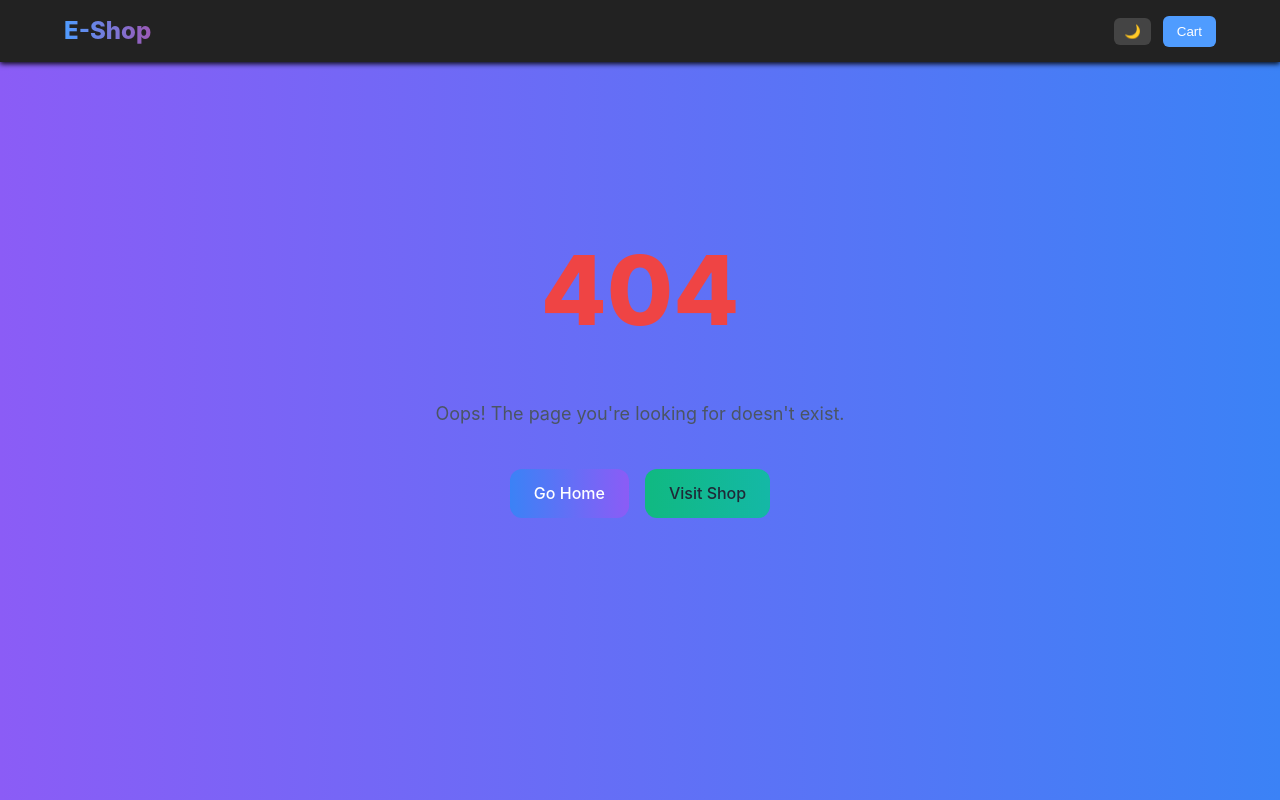
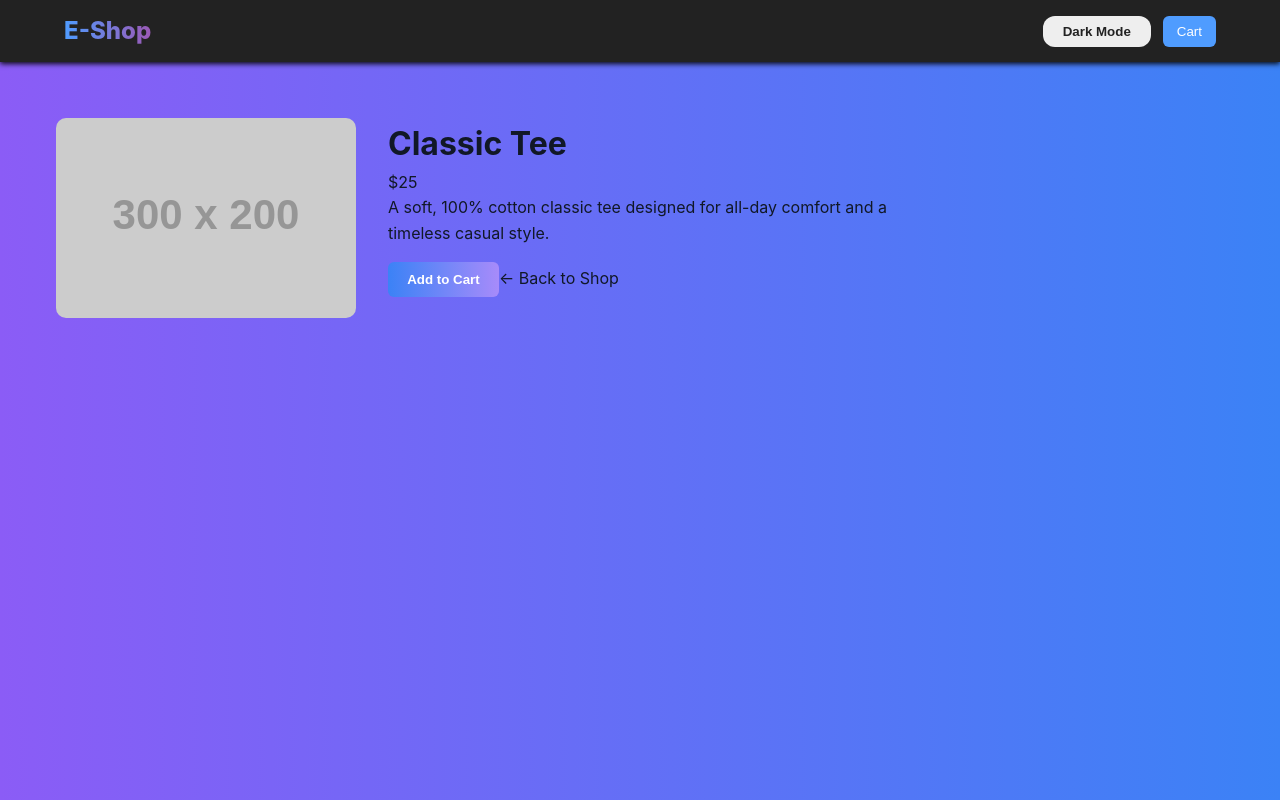
Before and after one commit to RodriguezRamiro/ecommerce_app, a React (Vite) app in the folder frontend/: page /product/1 in a window 1280 px wide. Before the commit this address had no page. Built offline with nearby package versions, Linux system fonts and the light colour scheme.

Commit message:
Fix featured products, update ProductCard and Shop filters, add ProductDetail page

```diff
--- a/frontend/src/App.jsx
+++ b/frontend/src/App.jsx
@@ -1,60 +1,78 @@
 // src/App.jsx
 
-import { useState } from "react";
+import { useState, useEffect } from "react";
 import { BrowserRouter as Router, Routes, Route } from "react-router-dom";
 import Navbar from "./components/Navbar";
 import "./App.css";
 import CartDrawer from "./components/CartDrawer";
-import { useCart } from "./context/CartContext";
+import ProductDetail from "./pages/ProductDetail";
 
 
 // Pages
 import Home from "./pages/Home";
 import Shop from "./pages/Shop";
 import Cart from "./pages/Cart";
+import About from "./pages/About";
 import Checkout from "./pages/Checkout";
 import NotFound from "./pages/NotFound";
 
+// A custom hook for local storage to avoid repetition and potential bugs.
+function useLocalStorage(key, defaultValue) {
+  const [value, setValue] = useState(() => {
+    try {
+      const storedValue = localStorage.getItem(key);
+      return storedValue ? JSON.parse(storedValue) : defaultValue;
+    } catch (error) {
+      console.error("Error retrieving from local storage:", error);
+      return defaultValue;
+    }
+  });
+
+  useEffect(() => {
+    try {
+      localStorage.setItem(key, JSON.stringify(value));
+    } catch (error) {
+      console.error("Error saving to local storage:", error);
+    }
+  }, [key, value]);
+
+  return [value, setValue];
+}
 
 function App() {
-  const [cartItems, setCartItems] = useState([]);
   const [isCartOpen, setIsCartOpen] = useState(false);
-  const [darkMode, setDarkMode] = useState(false);
 
+  // A custom hook for managing state in local storage.
+  const [cartItems, setCartItems] = useLocalStorage("cartItems", []);
 
+  // Theme persistence to local storage using the custom hook.
+  const [darkMode, setDarkMode] = useLocalStorage("theme", false);
 
- // Handle adding product to cart
+  // Handle adding product to cart.
   const handleAddToCart = (product) => {
     setCartItems((prev) => {
-    const existing = prev.find((item) =>
-    item.id === product.id);
+      const existing = prev.find((item) => item.id === product.id);
       if (existing) {
         return prev.map((item) =>
           item.id === product.id
-      ? { ...item, quantity: (item.quantity || 1) + 1}
+            ? { ...item, quantity: (item.quantity || 1) + 1 }
             : item
         );
       } else {
-      return [...prev, { ...product, quantity: 1}];
+        return [...prev, { ...product, quantity: 1 }];
       }
     });
-
-const [darkMode, setDarkMode] = useState(
-  () => localStorage.getItem("theme") === "dark"
-);
-
-setIsCartOpen(true); //auto-open cart when adding
-
+    setIsCartOpen(true); // auto-open cart when adding
   };
 
-   // Handle removing cart products
+  // Handle removing cart products.
   const handleRemoveFromCart = (productId) => {
     setCartItems((prev) => prev.filter((item) => item.id !== productId));
   };
 
-  // Update quantity (for +/- buttons in cart drawer)
+  // Update quantity (for +/- buttons in cart drawer).
   const handleUpdateQuantity = (productId, qty) => {
-    if (qty <=0) {
+    if (qty <= 0) {
       handleRemoveFromCart(productId);
     } else {
       setCartItems((prev) =>
@@ -73,7 +91,7 @@ setIsCartOpen(true); //auto-open cart when adding
           cartCount={cartItems.length}
           onToggleCart={() => setIsCartOpen(true)}
           darkMode={darkMode}
-          setDarkMode={darkMode}
+          setDarkMode={setDarkMode}
         />
 
         {/* Main content area */}
@@ -81,7 +99,9 @@ setIsCartOpen(true); //auto-open cart when adding
           <Routes>
             <Route path="/" element={<Home onAddToCart={handleAddToCart} />} />
             <Route path="/shop" element={<Shop onAddToCart={handleAddToCart} />} />
-            <Route path="/cart" element={<Cart cartItems={cartItems} />} />
+            <Route path="/product/:id" element={<ProductDetail onAddToCart={handleAddToCart} />} />
+            <Route path="/cart" element={<Cart cartItems={cartItems} onUpdateQuantity={handleUpdateQuantity} onRemoveFromCart={handleRemoveFromCart} />} />
+            <Route path="/about" element={<About />} />
             <Route path="/checkout" element={<Checkout />} />
             <Route path="*" element={<NotFound />} />
           </Routes>
--- a/frontend/src/components/Navbar.jsx
+++ b/frontend/src/components/Navbar.jsx
@@ -5,12 +5,10 @@ import { Link, useLocation } from "react-router-dom";
 import { useCart } from "../context/CartContext";
 import "./styles/Navbar.css";
 
-export default function Navbar(onToggleCart, darkMode, setDarkMode) {
+export default function Navbar({ onToggleCart, darkMode, setDarkMode, cartCount }) {
   const [mobileOpen, setMobileOpen] = useState(false);
     const location = useLocation();
 
-    // Get cart state + actions from context
-    const { cart, cartCount } = useCart();
 
   // Apply dark mode on mount and on toggle
   useEffect(() => {
@@ -62,11 +60,10 @@ export default function Navbar(onToggleCart, darkMode, setDarkMode) {
         {/* Right side buttons */}
         <div className="nav-actions">
           {/* Dark Mode Toggle */}
-          <button
+          <button className="dark-toggle"
             onClick={() => setDarkMode(!darkMode)}
-            className="dark-toggle"
           >
-            {darkMode ? "🌞" : "🌙"}
+            {darkMode ? "Light Mode" : "Dark Mode"}
           </button>
 
           {/* Cart */}
--- a/frontend/src/components/ProductCard.jsx
+++ b/frontend/src/components/ProductCard.jsx
@@ -1,6 +1,7 @@
 // frontend/src/components/ProductCard.jsx
 
 import React, { useState } from "react";
+import { Link } from 'react-router-dom';
 import "./styles/ProductCard.css";
 
 // Inline SVG fallback
@@ -25,22 +26,26 @@ export default function ProductCard({ product, onAddToCart }) {
       {/* Badge for featured products */}
       {product.badge && (
         <div className={`badge ${product.badge.toLowerCase()}`}>
-        {product.badge}
+          {product.badge}
         </div>
       )}
 
+
+
       {/* Product Image */}
+      <Link to={`/product/${product.id}`}>
       <img
-        src={src}
-        alt={product.name ? `${product.name} product image` : "Product image"}
-        className="product-image"
-        onError={() => setSrc(fallbackSvg)}
-      />
+          src={src}
+          alt={product.name || "Unnamed product"}
+          onError={() => setSrc(fallbackSvg)}
+        /> {/* Fallback on error */}
+      </Link>
 
-      {/* Product Details */}
+      {/* Title */}
       <h3 className="product-title">
-        {product.name || "Unnamed Product"}
+        <Link to={`/product/${product.id}`}>{product.name}</Link>
       </h3>
+
 
       {/* Product description */}
       <p className="product-description">
--- a/frontend/src/components/styles/Navbar.css
+++ b/frontend/src/components/styles/Navbar.css
@@ -59,18 +59,42 @@
     gap: 12px;
   }
 
-  .dark-toggle {
-    padding: 6px 10px;
-    border: none;
-    border-radius: 6px;
+.app-container.ligth-mode .navbar {
+    background: #ffffff;
+    color: #222;
+    box-shadow: 0 2px 5px rgba(0, 0, 0, 0.3);
+}
+
+.app-container.light-mode .nav-link {
+    color: #444;
+}
+
+.app-container.light-mode .navv-link:hover {
+    color: #4f9cff;
+}
+
+.app-container.light-mode .dark-toggle {
+    background : #eee;
+    color: #222;
+}
+
+.app-container.light-mode .dark-toggle:hover {
+    background: #ddd;
+}
+
+.app-container.dark-mode .navbar {
+    background: #222;
+    color: white;
+}
+
+.app-container.dark-mode .nav-link {
+    color: #ccc;
+}
+
+.app-container.dark-mode .dark-toggle {
     background: #444;
     color: white;
-    cursor: pointer;
-  }
-
-  .dark-toggle:hover {
-    background: #555;
-  }
+}
 
   .cart-btn {
     position: relative;
--- a/frontend/src/components/styles/ProductList.css
+++ b/frontend/src/components/styles/ProductList.css
@@ -37,3 +37,35 @@
     text-align: center;
     color: #777;
   }
+
+
+  .product-detail-container {
+    display: flex;
+    gap: 2rem;
+    padding: 2rem;
+  }
+
+  .product-detail-img {
+    width: 300px;
+    height: auto;
+    border-radius: 10px;
+  }
+
+  .product-detail-info {
+    max-width: 500px;
+  }
+
+  .add-to-cart-btn {
+    padding: 0.6rem 1.2rem;
+    background: linear-gradient(90deg, #3b82f6, #a78bfa);
+    color: white;
+    border: none;
+    border-radius: 6px;
+    cursor: pointer;
+    margin-top: 1rem;
+  }
+
+  .add-to-cart-btn:hover {
+    background: linear-gradient(90deg, #3b82f6);
+    transform: scale(1.03);
+  }
--- a/frontend/src/data/products.js
+++ b/frontend/src/data/products.js
@@ -6,24 +6,27 @@ const products = [
     name: "Classic Tee",
     price: 25,
     image: "https://via.placeholder.com/300x200",
-    featured: true,
+    badge: "Featured",
     category: "Apparel",
+    description: "A soft, 100% cotton classic tee designed for all-day comfort and a timeless casual style."
   },
   {
     id: 2,
     name: "Denim Jacket",
     price: 60,
     image: "https://via.placeholder.com/300x200",
-    featured: true,
+    badge: "Featured",
     category: "Apparel",
+    description: "A rugged denim jacket with a classic fit — perfect for layering in any season."
   },
   {
     id: 3,
     name: "Sneakers",
     price: 90,
     image: "https://via.placeholder.com/300x200",
-    featured: true,
+    badge: "Featured",
     category: "Footwear",
+    description: "Lightweight everyday sneakers with breathable mesh uppers and cushioned midsoles for extra comfort."
   },
   {
     id: 4,
@@ -31,6 +34,7 @@ const products = [
     price: 40,
     image: "https://via.placeholder.com/300x200",
     category: "Accessories",
+    description: "A spacious backpack made of durable canvas with padded straps and multiple storage compartments."
   },
   {
     id: 5,
@@ -38,6 +42,7 @@ const products = [
     price: 15,
     image: "https://via.placeholder.com/300x200",
     category: "Accessories",
+    description: "A classic baseball cap with adjustable strap and embroidered logo on the front panel."
   },
   {
     id: 6,
@@ -45,7 +50,8 @@ const products = [
     price: 30,
     image: "https://via.placeholder.com/300x200",
     category: "Accessories",
-  },
+    description: "Stylish UV-protected sunglasses with lightweight frames and polarized lenses."
+  }
 ];
 
 export default products;
--- a/frontend/src/pages/Home.jsx
+++ b/frontend/src/pages/Home.jsx
@@ -10,7 +10,9 @@ import Button from "../components/Button";
 import "./styles/Home.css";
 
 export default function Home({ onAddToCart }) {
-  const featured = products.filter((p) => p.featured);
+    const featured = products.filter(
+        (p) => p.badge && p.badge.toLowerCase() === "featured"
+      );
   const categories = [...new Set(products.map((p) => p.category))];
 
   return (
--- /dev/null
+++ b/frontend/src/pages/ProductDetail.jsx
@@ -0,0 +1,40 @@
+// frontend/src/pages/ProductDetail.jsx
+
+import React from 'react';
+import { useParams, Link } from 'react-router-dom';
+import products from '../data/products';
+import './styles/ProductDetail.css';
+
+export default function ProductDetail({ onAddToCart}) {
+    const { id } = useParams();                         // grab id;
+    const product = products.find(p => p.id === Number(id)); // find product by id
+
+    if (!product) {
+        return (
+            <div className='product-detail-container'>
+            <h2> Product Not Found </h2>
+            <Link to='/shop' className='black-button'>Back to Shop</Link>
+            </div>
+        );
+    }
+  return (
+    <div className='product-detail-container'>
+        <img src={product.image} alt={product.name} className='product-detail-img' />
+        <div className='product-detail-info'>
+            <h1>{product.name}</h1>
+            <p className='product-detail-price'>${product.price}</p>
+            <p className='product-detail-desc'>
+                {product.description || 'This is a greate product!'}
+            </p>
+            <button
+            className='add-to-cart-btn'
+            onClick={() => onAddToCart(product)}
+            >
+                Add to Cart
+            </button>
+            <Link to='/shop' className='black-button'>← Back to Shop</Link>
+
+        </div>
+    </div>
+  )
+}
--- a/frontend/src/pages/Shop.jsx
+++ b/frontend/src/pages/Shop.jsx
@@ -1,6 +1,6 @@
 //src/pages/Shop.jsx
 
-import React from "react";
+import React, { useState, useMemo } from "react";
 import { motion } from "framer-motion";
 import { Link } from "react-router-dom";
 import products from "../data/products";
@@ -8,6 +8,31 @@ import ProductList from "../components/ProductList";
 import "./styles/Shop.css";
 
 export default function Shop({ onAddToCart }) {
+
+    // State for filters and sorting
+    const [selectedCategory, setSelectedCategory] = useState('All');
+    const [sortOption, setSortOption] = useState(''); // "", "lowToHigh", "highToLow"
+
+    // Derived product list
+    const displayProducts = useMemo(() => {
+        let filtered = [...products];
+
+    // Filtered by category
+        if (selectedCategory !== 'All') {
+            filtered = filtered.filter(
+                (p) => p.category.toLowerCase() === selectedCategory.toLowerCase()
+            );
+        }
+    // Sorted by Price
+    if (sortOption === 'lowToHigh') {
+        filtered.sort((a, b) => a.price - b.price);
+    } else if (sortOption === 'highToLow')  {
+        filtered.sort((a, b) => b.price - a.price);
+    }
+    return filtered;
+    }, [selectedCategory, sortOption]);
+
+
     return (
       <div className="shop-container">
         {/* Title + Subtitle */}
@@ -28,19 +53,31 @@ export default function Shop({ onAddToCart }) {
         {/* Filter + Sort Bar */}
         <div className="filter-bar">
           <div className="filter-buttons">
-            <button className="filter-button">All</button>
-            <button className="filter-button">Accessories</button>
-            <button className="filter-button">Apparel</button>
+            {['All', 'Accessories', 'Apparel', 'Footwear'].map((cat) => (
+                <button
+                key={cat}
+                className={`filter-button ${selectedCategory === cat ? 'active' : ""
+            }`}
+            onClick={() => setSelectedCategory(cat)}
+            >
+                {cat}
+            </button>
+            ))}
           </div>
-          <select className="sort-select">
-            <option>Sort by</option>
-            <option>Price: Low to High</option>
-            <option>Price: High to Low</option>
+
+          <select className="sort-select"
+            value={sortOption}
+            onChange={(e) => setSortOption(e.target.value)}
+            >
+            <option value="">Sort By</option>
+            <option value="lowToHigh">Price: Low to High</option>
+            <option value="highToLow">Price: High to Low</option>
           </select>
         </div>
 
         {/* Product Grid */}
-        <ProductList products={products} onAddToCart={onAddToCart} title={null} />
+        <ProductList
+        products={displayProducts} onAddToCart={onAddToCart} title={null} />
 
         {/* CTA */}
         <div className="shop-cta">
--- a/frontend/src/pages/styles/Shop.css
+++ b/frontend/src/pages/styles/Shop.css
@@ -51,6 +51,12 @@
     cursor: pointer;
     transition: background 0.2s ease;
   }
+  .filter-button.active {
+    background: #4f9cff;
+    color: white;
+    font-weight: bold;
+  }
+
 
   .filter-button:hover {
     background-color: #d1d5db;
```
Also changed, not shown: frontend/src/pages/styles/ProductDetail.css (added). Lines whose indentation alone changed are shown as unchanged.
